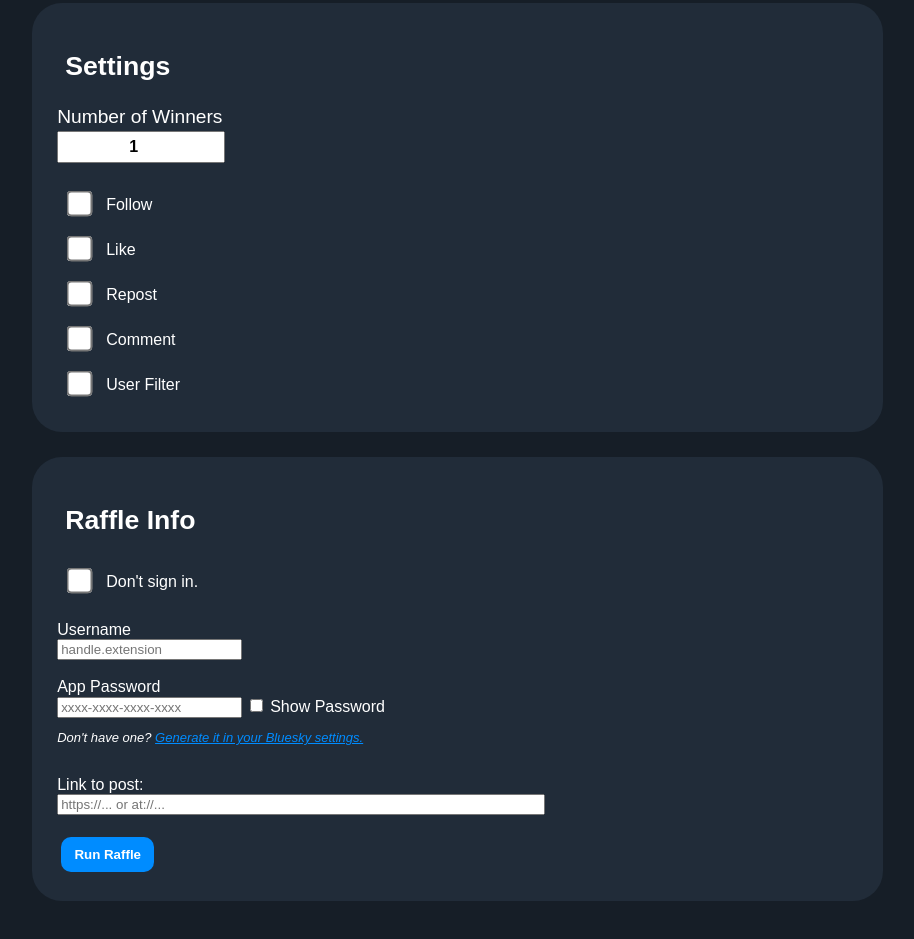
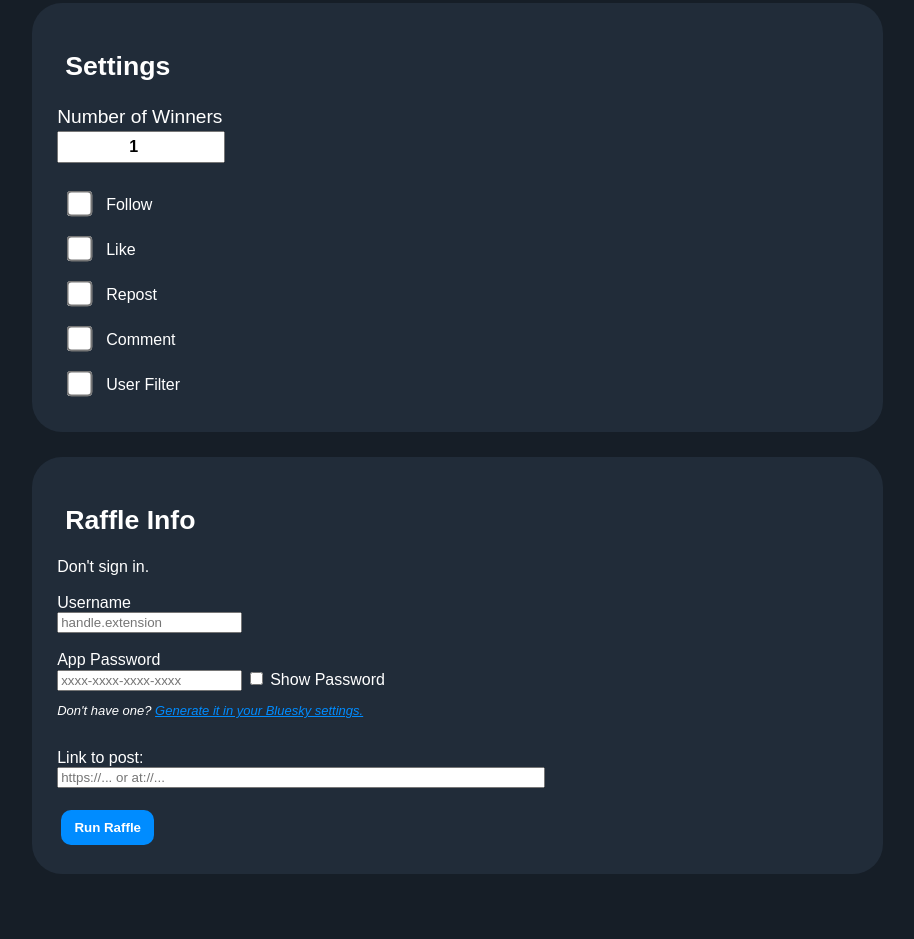
Before and after one commit to ioh-UwU/raffleSky, a website built with Vite: page index.html in a window 1280 px wide. Shown: the part 385-1324 px from the top of the page, without its empty margins (2-916 px from the left). Built offline with nearby package versions, Linux system fonts and the light colour scheme.

Commit message:
another diagnostic test

```diff
--- a/index.html
+++ b/index.html
@@ -123,7 +123,7 @@
         <div class="component-group">
             <h2>Raffle Info</h2>
             <form id="user-field">
-                <input class="primary-option" type="checkbox" id="login-opt-out">
+                <input class="hide" type="checkbox" id="login-opt-out">
                 <label for="login-opt-out">Don't sign in.</label>
                 <br><br>
                 <p class="hide" id="opt-out-warning">Some options that require account access will be hidden, and you may be rate-limited.<br><br></p>
--- a/src/main.ts
+++ b/src/main.ts
@@ -164,7 +164,6 @@ const loginOptOutCheckbox = <HTMLInputElement>document.getElementById("login-opt
 loginOptOutCheckbox.checked = false;
 loginOptOutCheckbox.addEventListener("click", () => toggleLoginRequired());
 function toggleLoginRequired() {
-    console.log("clicked the thing")
     toggleElementVisibility(["log-in", "opt-out-warning"]);
     hostBasedFilterCheckboxes.className = loginOptOutCheckbox.checked ? "hide" : "show";
 };
```
